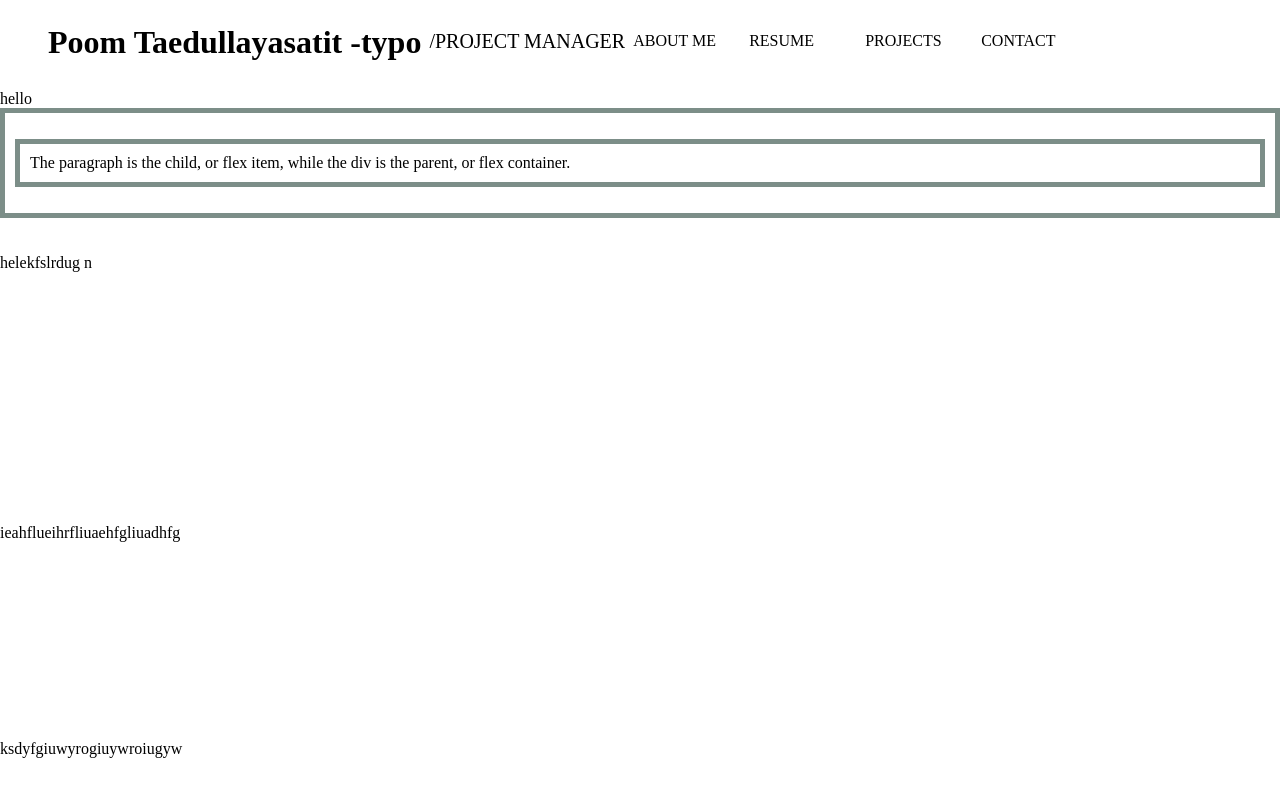
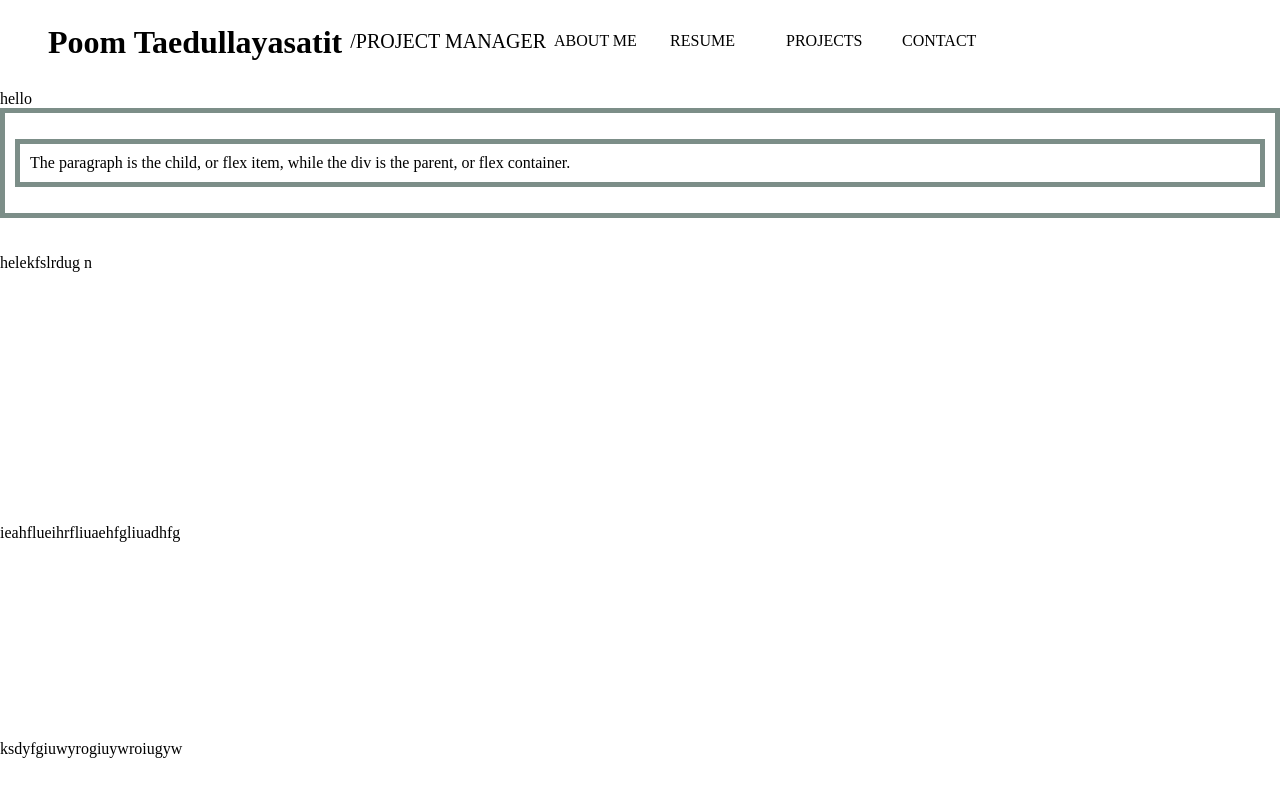
Before and after one commit to poomt/poomt.github.io, a plain HTML site: page portfolio.html in a window 1280 px wide. Shown: the top 800 px of the page. Drawn offline with Linux system fonts and the light colour scheme.

Commit message:
remove title -typo

```diff
--- a/portfolio.html
+++ b/portfolio.html
@@ -13,7 +13,7 @@
         <ul class="topbar2">
             <li class="namejob">
             <li>
-                <b class="name">Poom Taedullayasatit -typo </b>
+                <b class="name">Poom Taedullayasatit</b>
             </li>
             </li>
             <p class="font1"> /PROJECT MANAGER </p>
```
